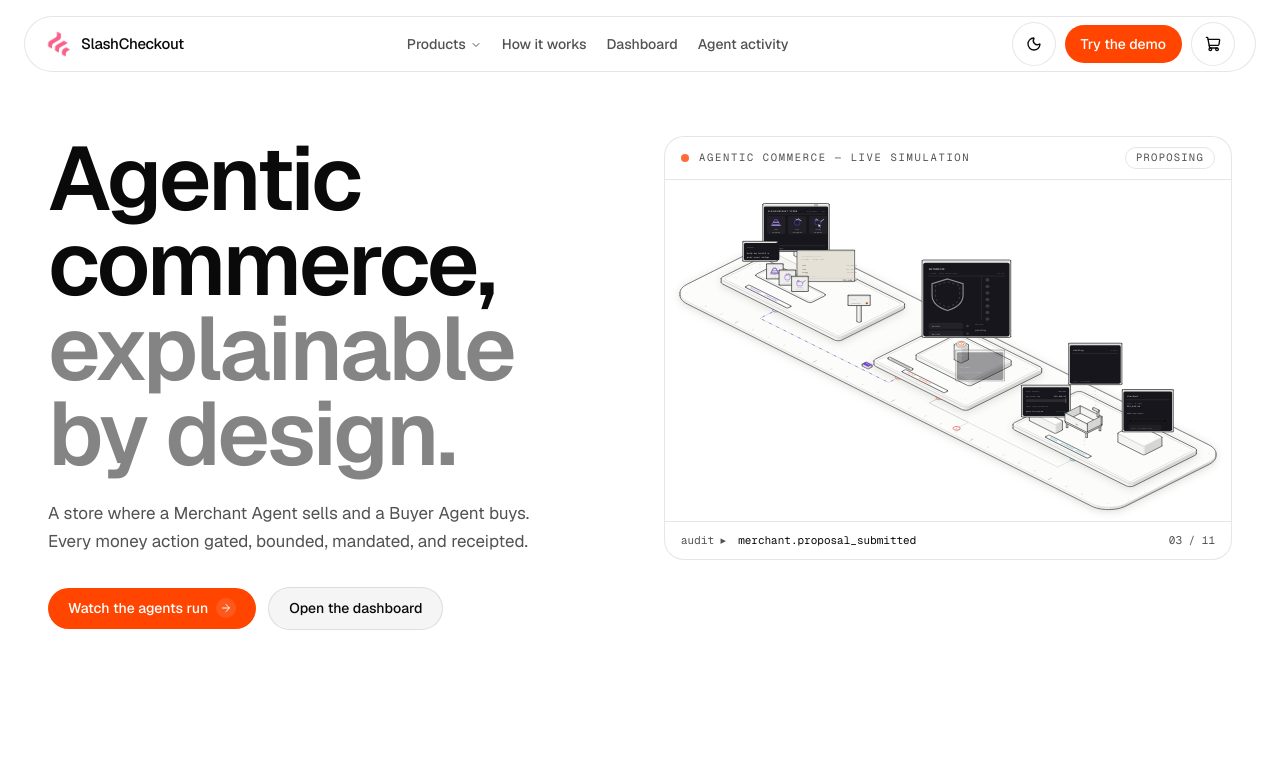
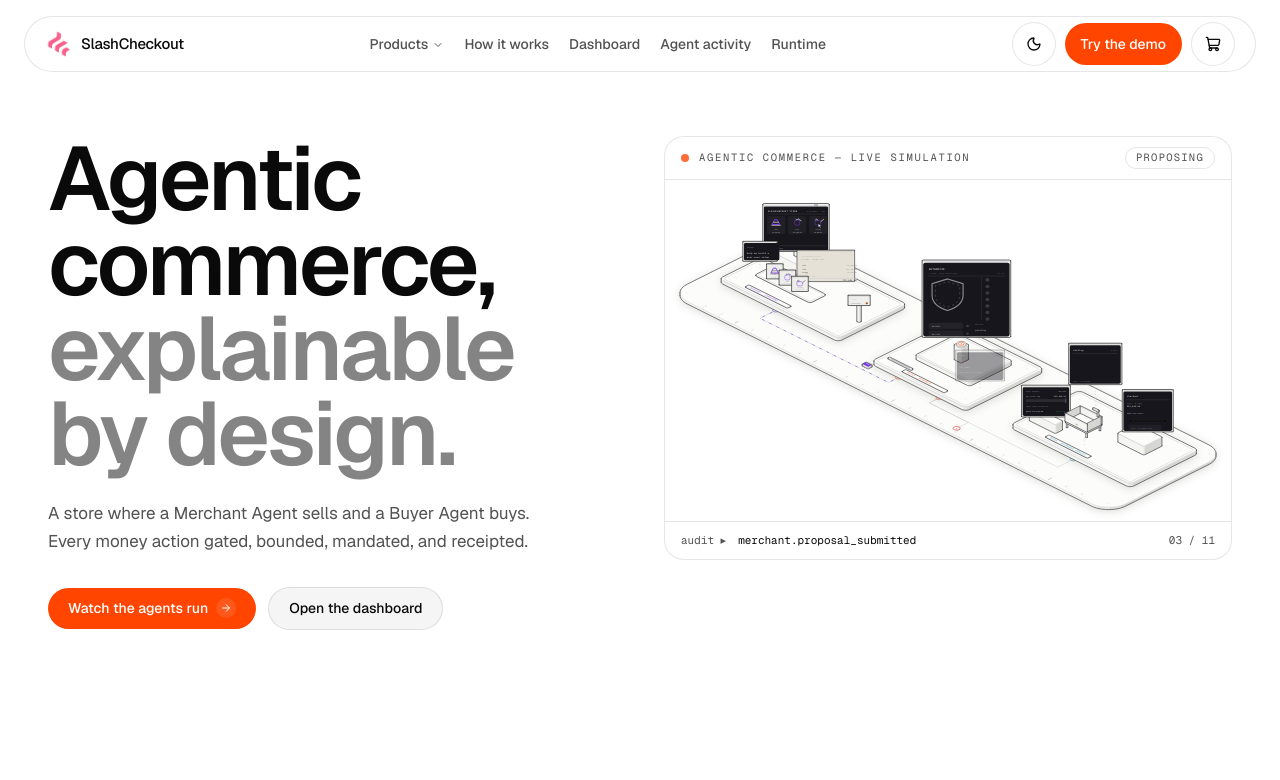
Before and after one commit to avesh-pathak/ai-growth-razorpay, a Next.js app: page / in a window 1280 px wide. Shown: the top 780 px of the page. Built offline with nearby package versions, Linux system fonts and the light colour scheme.

Commit message:
Add JourneyArt component for visual representation of purchase flow

```diff
--- a/components/Header.tsx
+++ b/components/Header.tsx
@@ -180,6 +180,14 @@ export function Header() {
                 Agent activity
               </NavigationMenuLink>
             </NavigationMenuItem>
+            <NavigationMenuItem>
+              <NavigationMenuLink
+                className={`${navigationMenuTriggerStyle()} text-[14px] text-muted-foreground hover:text-foreground`}
+                render={<Link href="/purchase-runtime" />}
+              >
+                Runtime
+              </NavigationMenuLink>
+            </NavigationMenuItem>
           </NavigationMenuList>
         </NavigationMenu>
 
@@ -188,7 +196,7 @@ export function Header() {
           <Button
             nativeButton={false}
             render={<Link href="/agent-activity" />}
-            className="hidden h-10 rounded-full bg-brand px-4 text-[14px] text-brand-foreground hover:bg-brand/90 sm:inline-flex"
+            className="hidden h-11 rounded-full bg-brand px-4 text-[14px] text-brand-foreground hover:bg-brand/90 sm:inline-flex"
           >
             Try the demo
           </Button>
@@ -305,6 +313,13 @@ export function Header() {
                       onNavigate={closeMobile}
                     />
                     <NavRow
+                      href="/purchase-runtime"
+                      icon={Bot}
+                      title="Purchase runtime"
+                      desc="Live purchase workbench"
+                      onNavigate={closeMobile}
+                    />
+                    <NavRow
                       href="/cart"
                       icon={ShoppingBag}
                       title="Cart"
```
